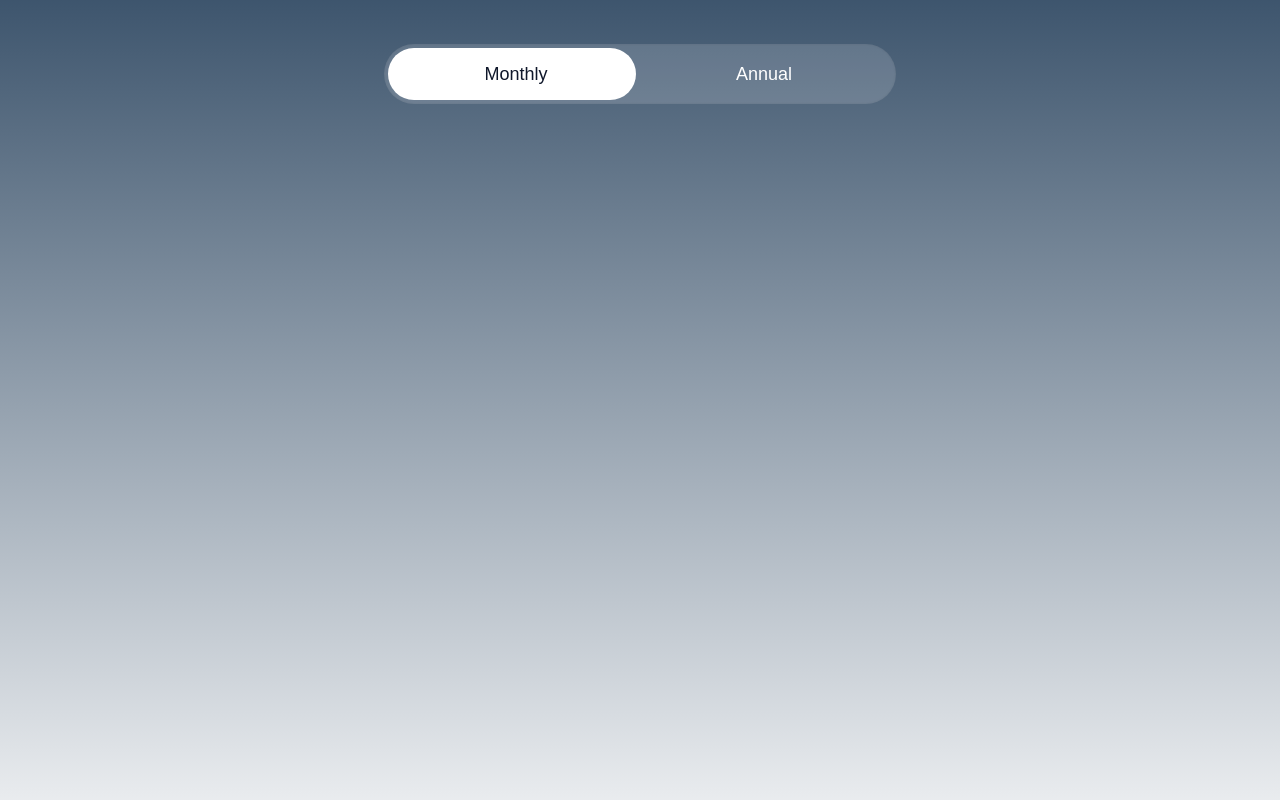
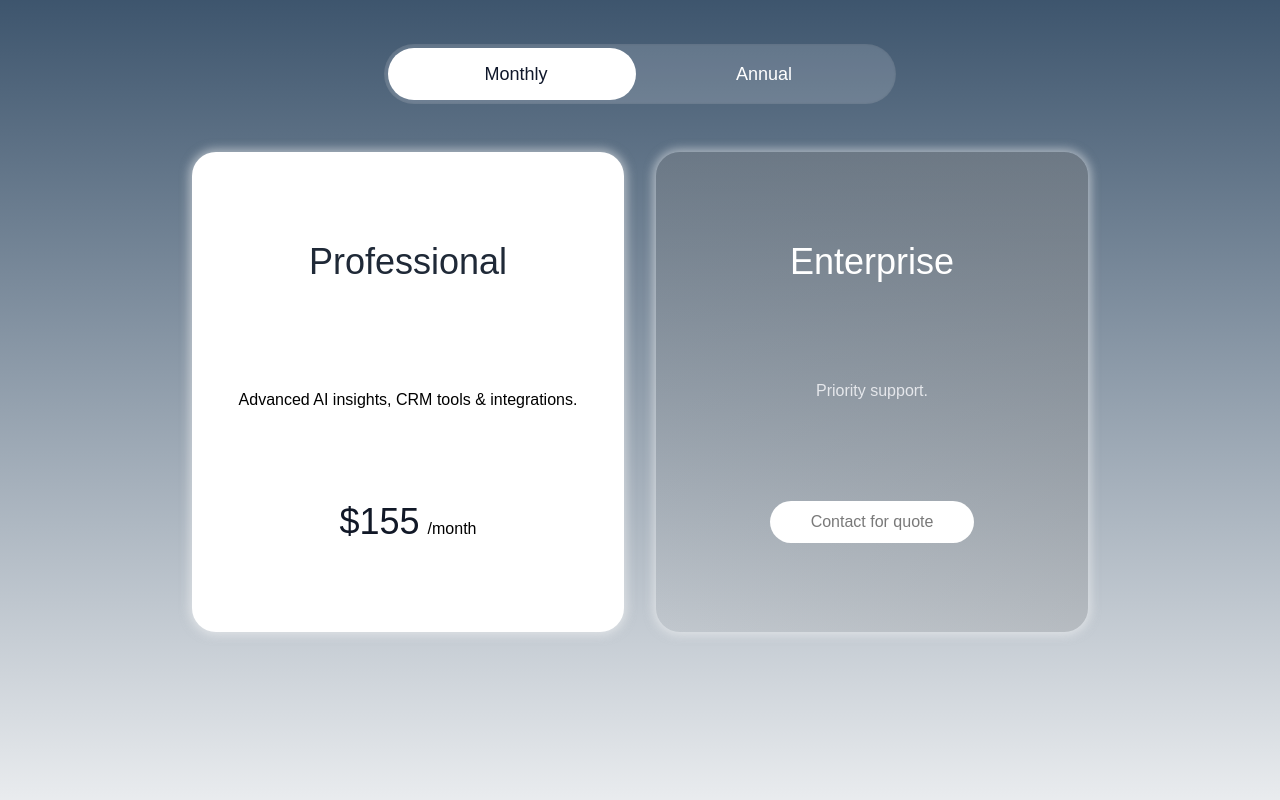
Before and after one commit to Afrasyab11/Alira, a Next.js app: page / in a window 1280 px wide. Shown: the part 4825-5625 px from the top of the page. Built offline with nearby package versions, Linux system fonts and the light colour scheme.

Commit message:
Fixed the smooth tab issue

```diff
--- a/src/common/Tabs/Tabs.jsx
+++ b/src/common/Tabs/Tabs.jsx
@@ -34,7 +34,23 @@ export default function SmoothTabs({ tabs, defaultTab = 0, className = "" }) {
           ))}
         </div>
       </div>
-
+      <div className="relative">
+        {tabs.map((tab, index) => (
+          <div
+            key={index}
+            className={`
+              absolute w-full transition-all duration-300 ease-out
+              ${
+                activeTab === index
+                  ? "opacity-100 translate-y-0"
+                  : "opacity-0 translate-y-4 pointer-events-none"
+              }
+            `}
+          >
+            {tab.content}
+          </div>
+        ))}
+      </div>
     </>
   );
 }
```
